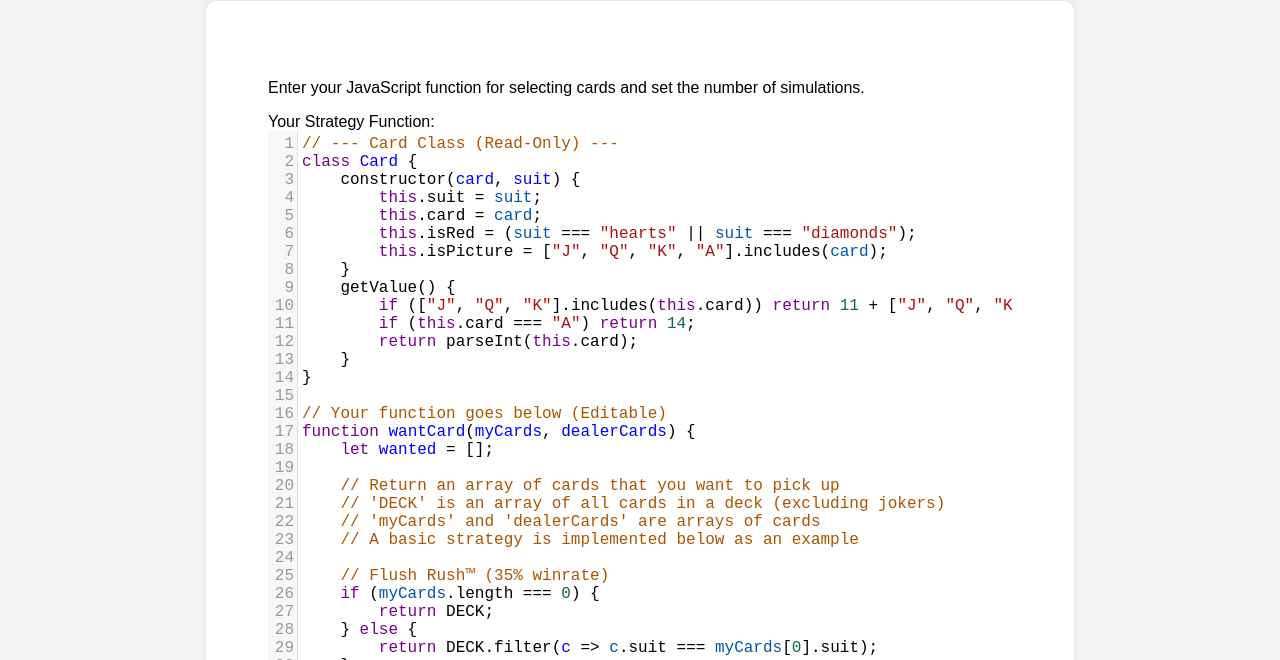
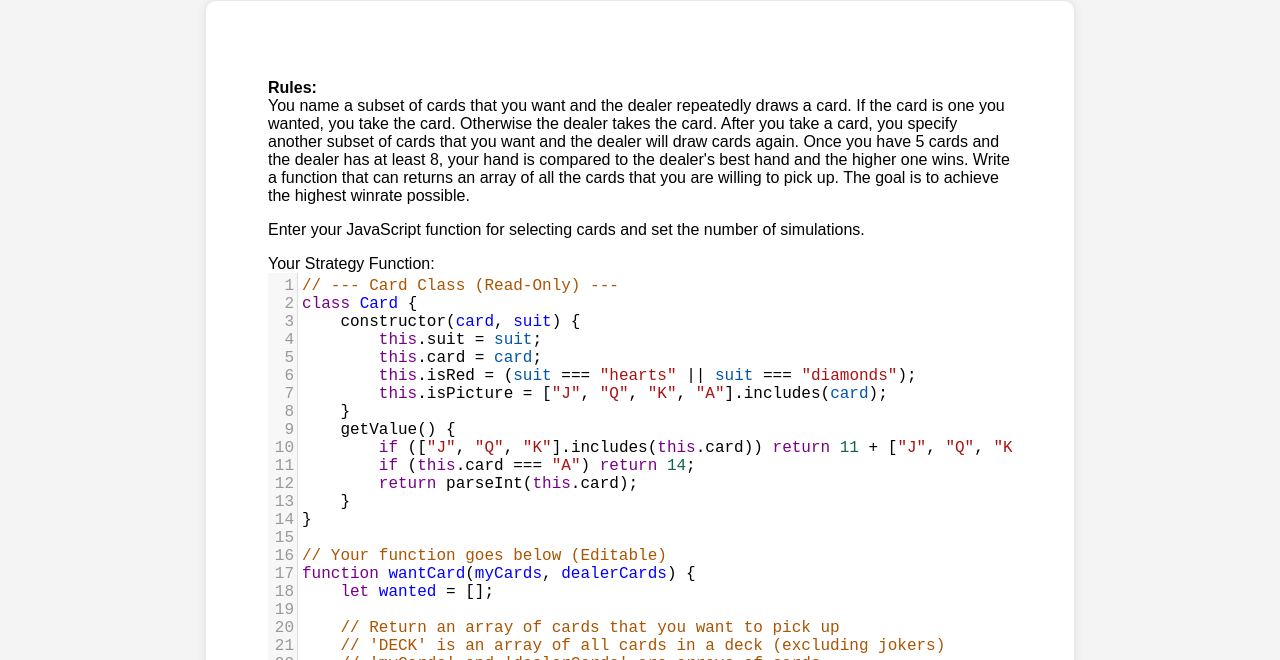
Before and after one commit to GrimReaper2654/Single-Player-Poker, a plain HTML site: page site/index.html in a window 1280 px wide. Shown: the part 140-800 px from the top of the page. Drawn offline with nearby package versions, Linux system fonts and the light colour scheme.

Commit message:
aded rules to website

```diff
--- a/site/index.html
+++ b/site/index.html
@@ -21,6 +21,11 @@
     <h1>Single Player Poker – Simulation</h1>
 
     <div class="container">
+
+        <p>
+            <strong>Rules:</strong><br>
+            You name a subset of cards that you want and the dealer repeatedly draws a card. If the card is one you wanted, you take the card. Otherwise the dealer takes the card. After you take a card, you specify another subset of cards that you want and the dealer will draw cards again. Once you have 5 cards and the dealer has at least 8, your hand is compared to the dealer's best hand and the higher one wins. Write a function that can returns an array of all the cards that you are willing to pick up. The goal is to achieve the highest winrate possible.
+        </p>
         <p>Enter your JavaScript function for selecting cards and set the number of simulations.</p>
 
         <label for="playerFunction">Your Strategy Function:</label>
```
